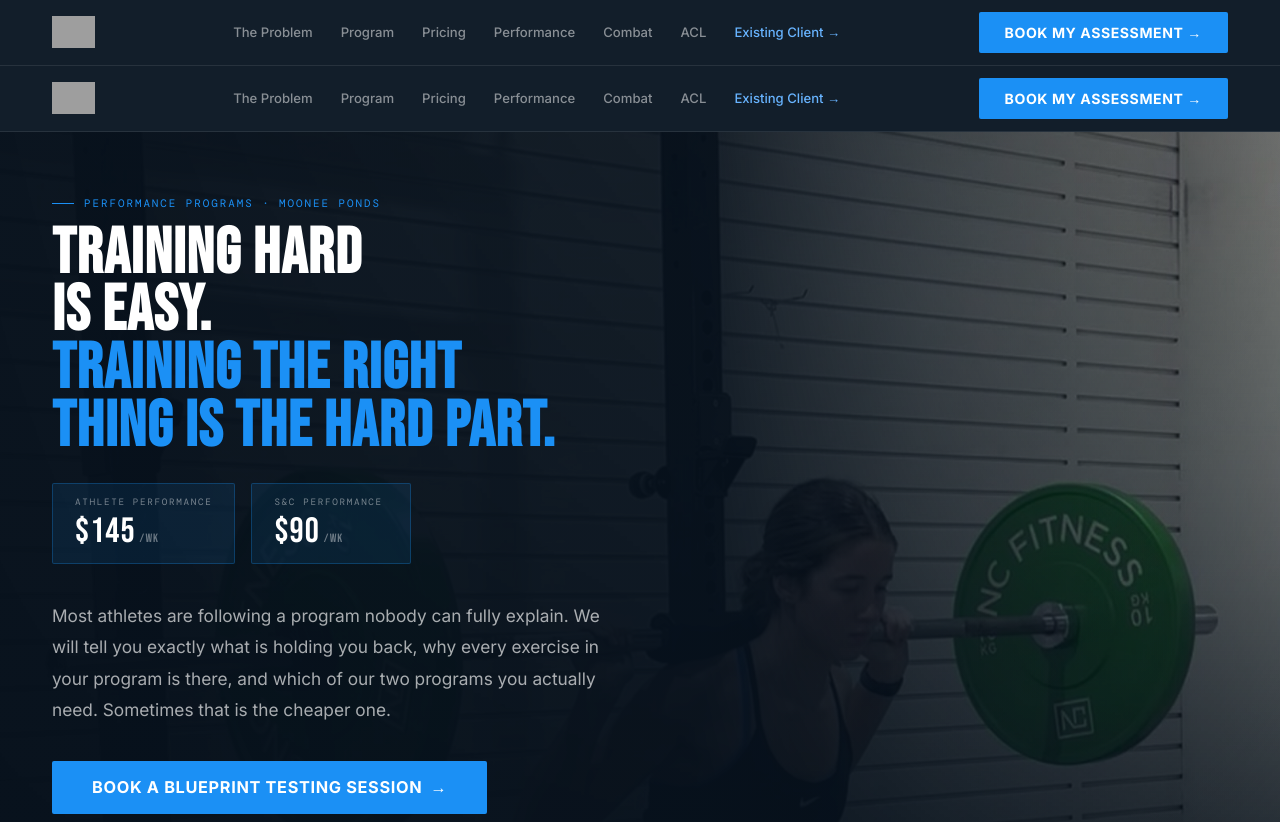
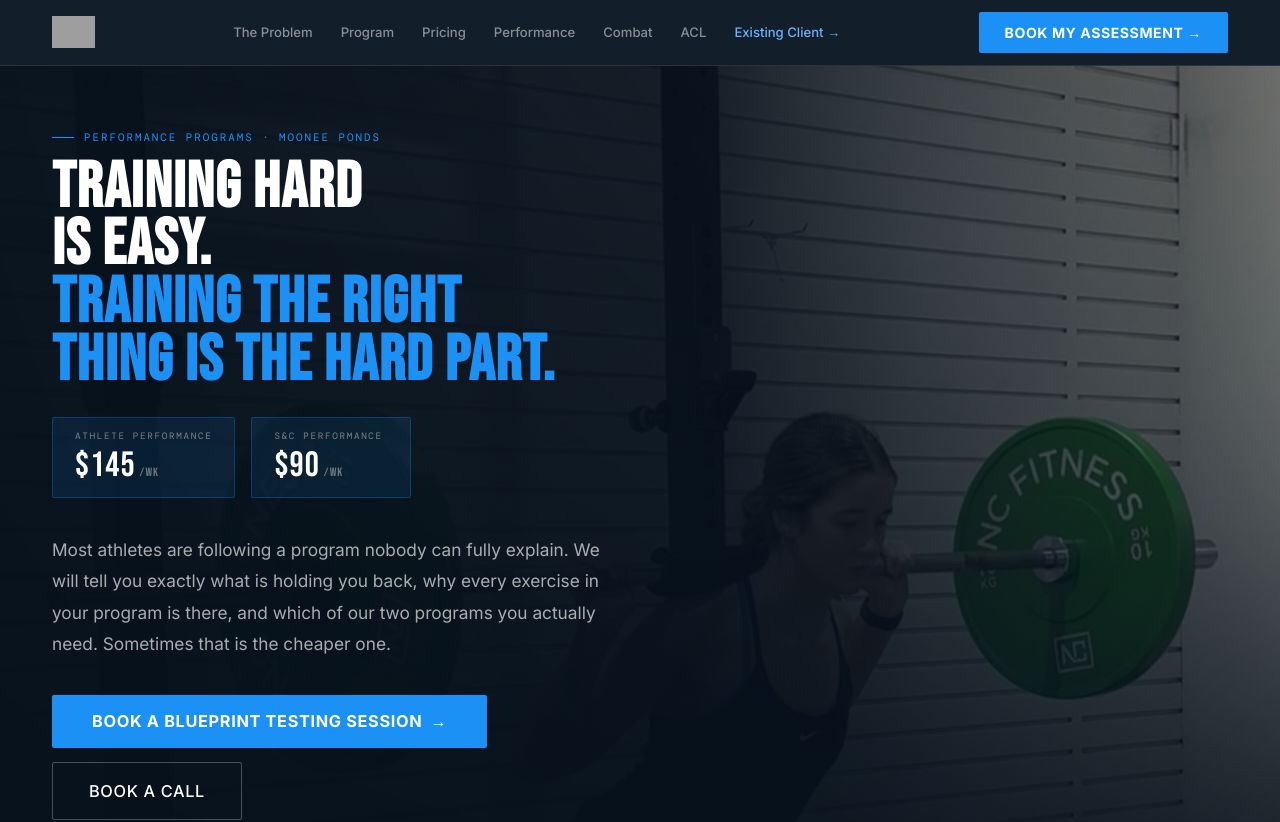
Before and after one commit to ctandy-ai/Stride-Website, a Next.js app: page /performance-programs in a window 1280 px wide. Shown: the top 822 px of the page. Built offline with nearby package versions, Linux system fonts and the light colour scheme; grey boxes are pictures that could not be loaded.

Commit message:
fix: remove duplicate Nav/Footer from performance-programs page (layout.tsx already injects them)

```diff
--- a/app/performance-programs/page.tsx
+++ b/app/performance-programs/page.tsx
@@ -3,8 +3,6 @@
 import { useState, useRef } from "react";
 import { motion, useInView } from "framer-motion";
 import Image from "next/image";
-import Nav from "@/components/Nav";
-import Footer from "@/components/Footer";
 import PerformanceModal from "@/components/PerformanceModal";
 
 /* ─── Data ───────────────────────────────── */
@@ -184,7 +182,7 @@ export default function PerformancePrograms() {
 
   return (
     <>
-      <Nav />
+
 
       {/* ① HERO */}
       <section
@@ -2847,7 +2845,7 @@ export default function PerformancePrograms() {
         </motion.div>
       </section>
 
-      <Footer />
+
       <PerformanceModal />
     </>
   );
```
